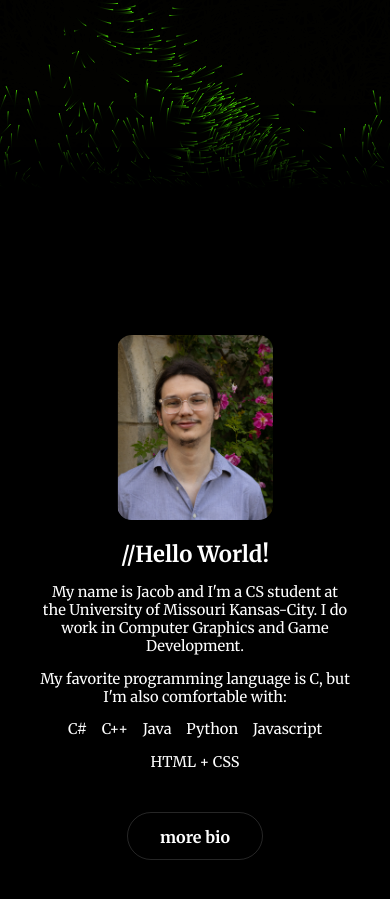
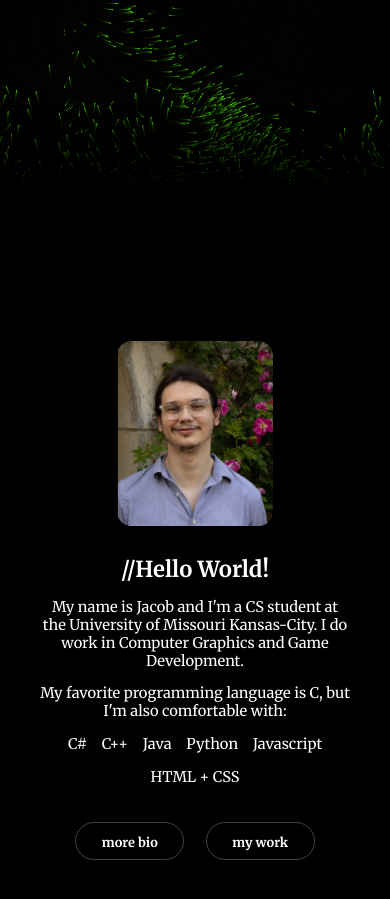
Before and after one commit to jfordnull/portfolio-website, a plain HTML site: page index.html in a window 390 px wide. Shown: the part 655-1554 px from the top of the page. Drawn offline with Linux system fonts and the light colour scheme.

Commit message:
More media queries, better button visibility

```diff
--- a/css/style.css
+++ b/css/style.css
@@ -108,7 +108,7 @@ body {
 button {
     appearance: none;
     background-color: transparent;
-    border: 1px solid rgba(255,255,255,0.15);
+    border: 1px solid rgba(255,255,255,0.25);
     border-radius: 3em;
     color:white;
     text-transform: lowercase;
@@ -143,7 +143,7 @@ button:hover {
     max-width: 80%;
     justify-content: center;
     align-items: center;
-    gap: 20px;
+    gap: 5em;
 }
 
 .about-me-container > * {
@@ -159,6 +159,31 @@ button:hover {
     justify-content: center;
 }
 
+.headshot {
+    border-radius: 1em;
+}
+
+.button-container {
+    margin: 1em 0;
+    display: flex;
+    justify-content: center;
+    font-size: 20pt;
+    gap: 1em;
+}
+
+@media screen and (max-width: 1680px) {
+
+    .about-me-container {
+        gap: 2em;
+    }
+
+    .button-container {
+        font-size: 16pt;
+        flex-wrap: wrap;
+    }
+
+}
+
 @media screen and (max-width: 736px) {
 
     .about-me-container {
@@ -170,14 +195,3 @@ button:hover {
     }
 
 }
-
-.headshot {
-    border-radius: 1em;
-}
-
-.button-container {
-    margin: 1em 0;
-    display: flex;
-    justify-content: center;
-    font-size: 20pt;
-}
--- a/index.html
+++ b/index.html
@@ -36,11 +36,12 @@
                 </ul>
                 <div class="button-container">
                     <a href="#about"><button>more bio</button></a>
+                    <a href="#projects"><button>my work</button></a>
                 </div>
             </div>
         </div>
     </section>
-    <section class="wrapper">
+    <section id="projects" class="wrapper">
         <h2>Projects</h2>
     </section>
     <section class="wrapper">
```
